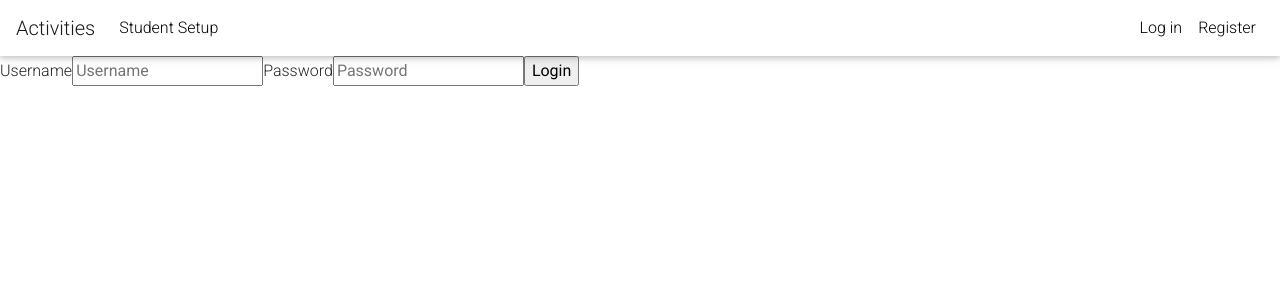
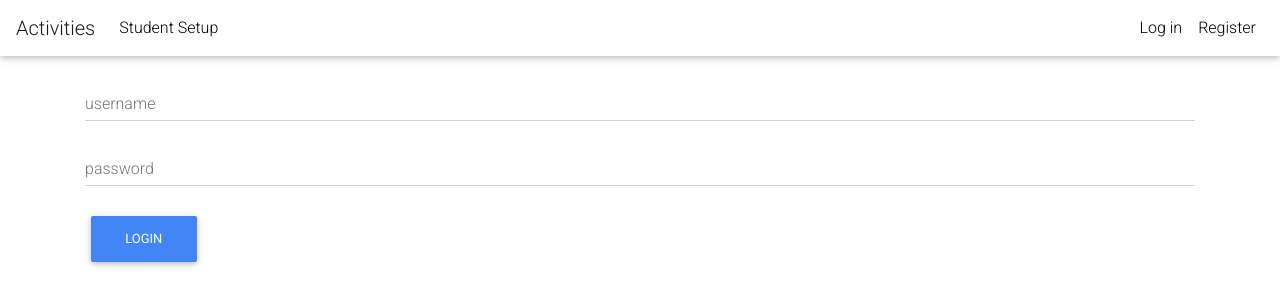
Before and after one commit to chi-org/freely-client, a React (Create React App) app: page /login in a window 1280 px wide. Shown: the top 306 px of the page. Built offline with nearby package versions, Linux system fonts and the light colour scheme; no server answers.

Commit message:
:sparkles: Login

```diff
--- a/src/components/auth/Login.js
+++ b/src/components/auth/Login.js
@@ -1,5 +1,6 @@
 import React, { useState } from "react"
 import {useGlobalState} from "../../config/store"
+import { MDBContainer, MDBInput, MDBBtn } from "mdbreact";
 import { loginUser, setLoggedInUser } from "../../services/authServices"
 
 const Login = props => {
@@ -28,17 +29,16 @@ const Login = props => {
 			setLoginError("Authentication failed! Check your username and password")
 		})
 	}
+	return (
+		<MDBContainer>
+			<form onSubmit={handleLogin}>
+				<MDBInput name="username" label="username" />
+				<MDBInput name="password" type="password" label="password" />
+				<MDBBtn type="submit" color="primary">Login</MDBBtn>
+			</form>
+		</MDBContainer>
+	)
 
-	return (
-		<form data-cy="loginForm" onSubmit={(event) => handleLogin(event)}>
-			{ loginError && <p className="has-text-danger">{ loginError }</p> }
-			<label className="label">Username</label>
-			<input data-cy="username"type="text" className="input" name="username" placeholder="Username" required></input>
-			<label className="label">Password</label>
-			<input data-cy="password"type="password" className="input" name="password" placeholder="Password" required></input>
-			<input data-cy="loginButton" type="submit" value="Login" className="button is-info"></input>
-		</form>
-	)
 }
 
 export default Login
```
